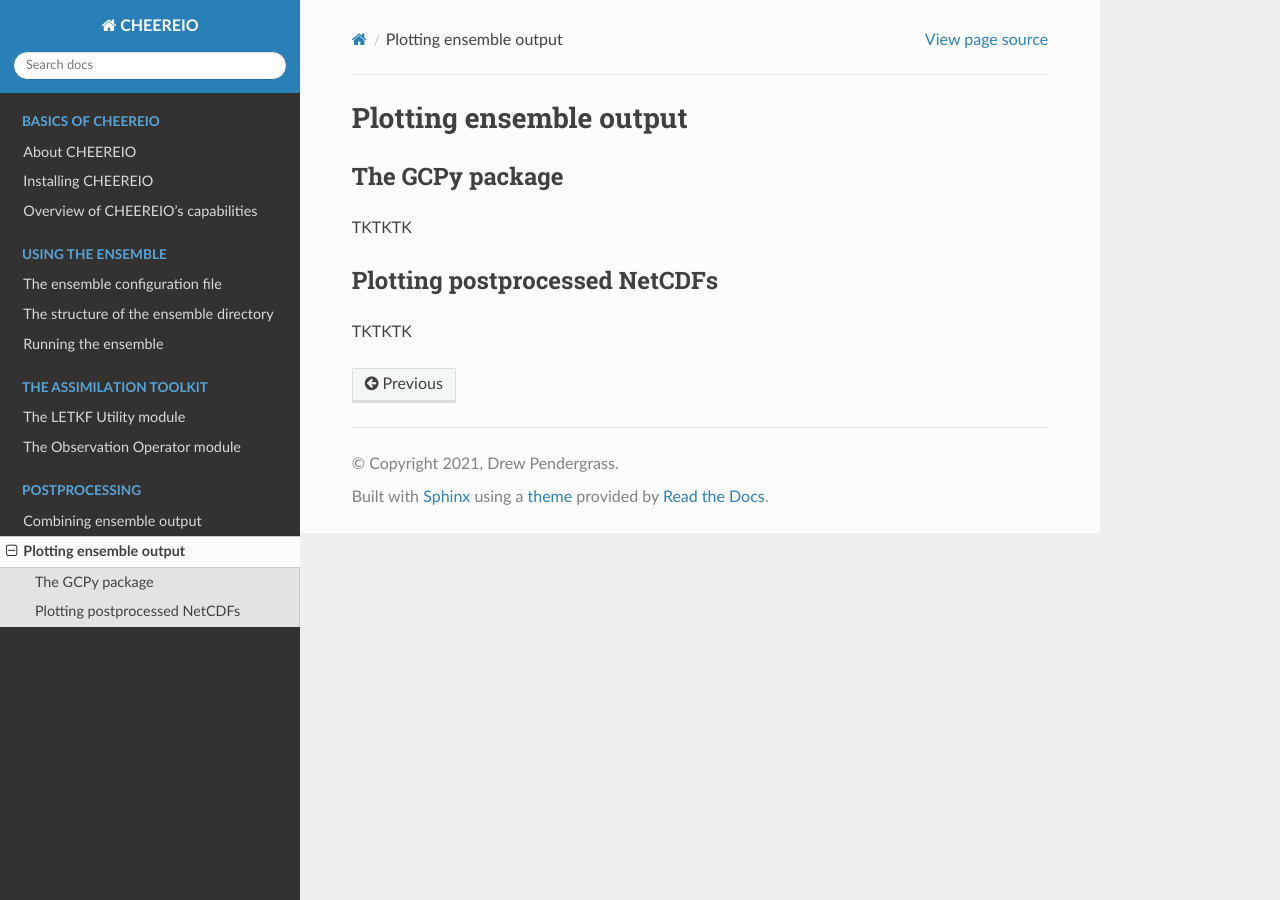
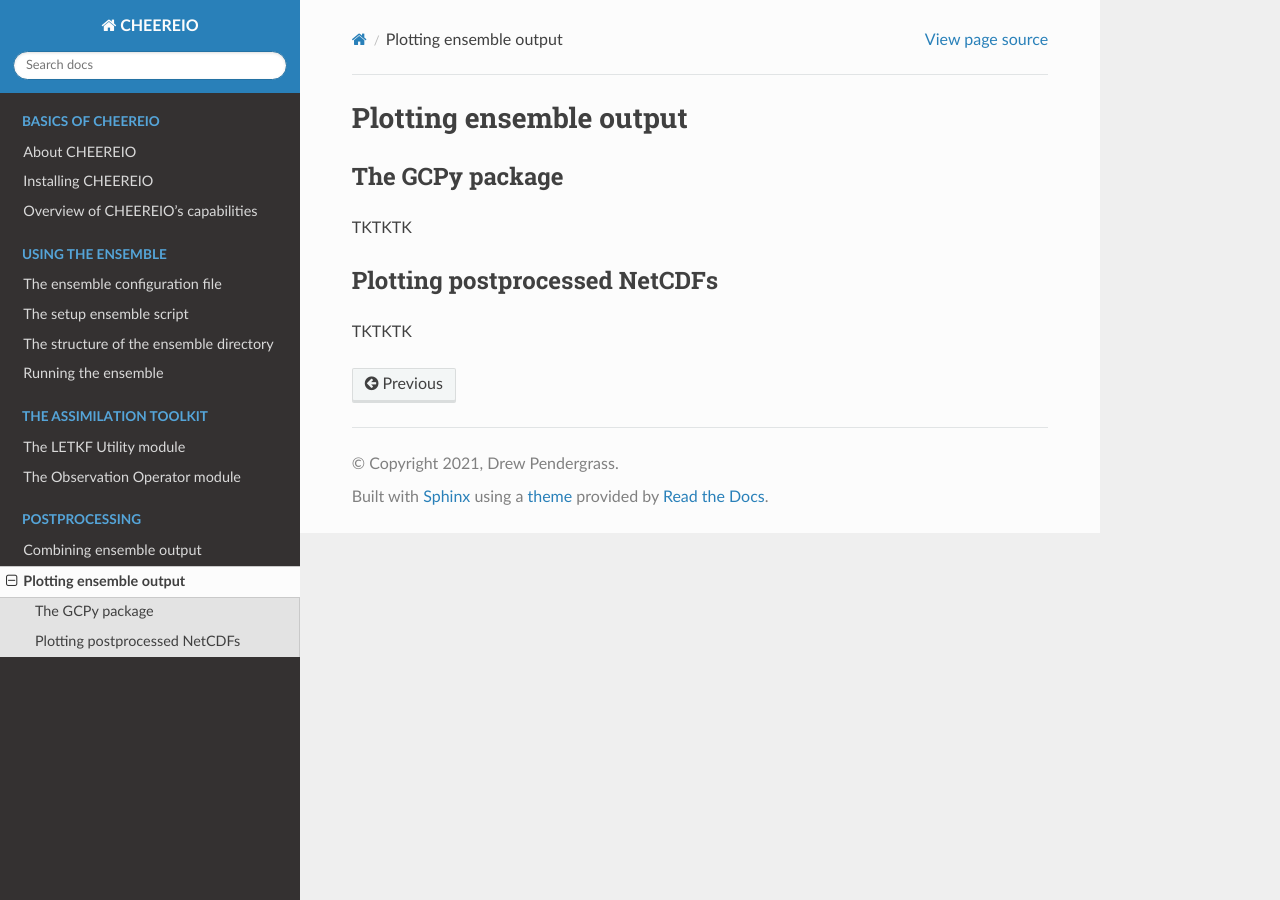
Before and after one commit to drewpendergrass/CHEEREIO, a Sphinx documentation site: the page built from docs/Plotting-with-GCPy.rst, in a window 1280 px wide. Built offline with Sphinx 7.4.7 and the Read the Docs theme 2.0.0, drawn with Linux system fonts in a browser that asks for light colours; pages that are not in the unit, such as notebooks, are missing from menus.

Commit message:
update links

```diff
--- a/docs/index.rst
+++ b/docs/index.rst
@@ -33,7 +33,7 @@ I am more than happy to collaborate with you, however you choose to use CHEEREIO
    :caption: Using the ensemble
 
    The-ensemble-configuration-file
-   The-setup ensemble-script
+   The-setup-ensemble-script
    Guide-to-the-ensemble-directory
    Running-the-ensemble
 
```
